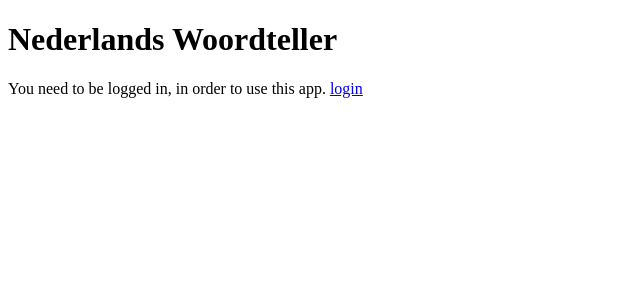
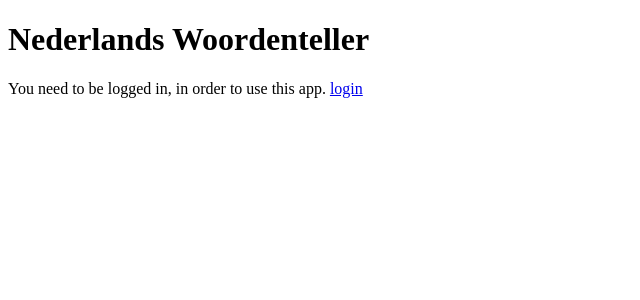
Before and after one commit to elektito/woordenteller, a Flask app: page / in a window 1280 px wide. Shown: the top 300 px of the page, without its empty margins (0-640 px from the left). Run offline with Flask 2, Linux system fonts and the light colour scheme; data that the repository does not hold is empty; parts of the project's set-up code (start-up, migrations or seed data) failed here and were passed over.

Commit message:
App renamed to "woordenteller".

```diff
--- a/app.py
+++ b/app.py
@@ -1,4 +1,4 @@
-from woordteller import get_words
+from woordenteller import get_words
 from flask import (
     Flask, request, render_template, redirect, session, url_for
 )
--- a/templates/base.html
+++ b/templates/base.html
@@ -1,7 +1,7 @@
 <!DOCTYPE html>
 <html>
   <head>
-    <title>Woordteller</title>
+    <title>Woordenteller</title>
     <link rel="stylesheet" href="{{ url_for('static', filename='style.css') }}">
   </head>
   <body>
--- a/templates/home.html
+++ b/templates/home.html
@@ -10,7 +10,7 @@
 {% endmacro %}
 
 {% block body %}
-<h1>Nederlands Woordteller</h1>
+<h1>Nederlands Woordenteller</h1>
 
 {% if current_user.is_authenticated %}
 {%   include "add-words.html" %}
```
Also changed, not shown: woordenteller.py (renamed from woordteller.py), 1 other file.
